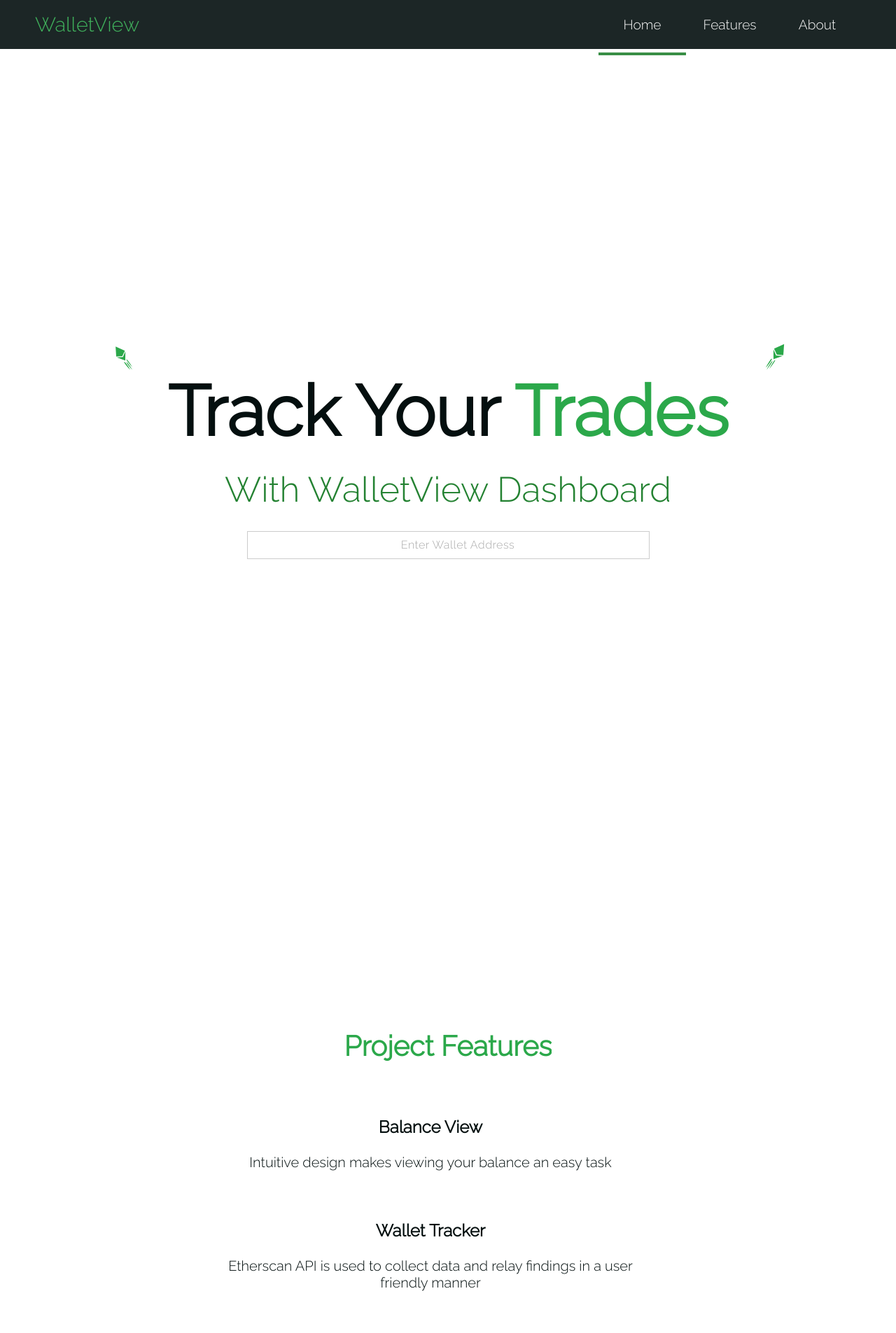
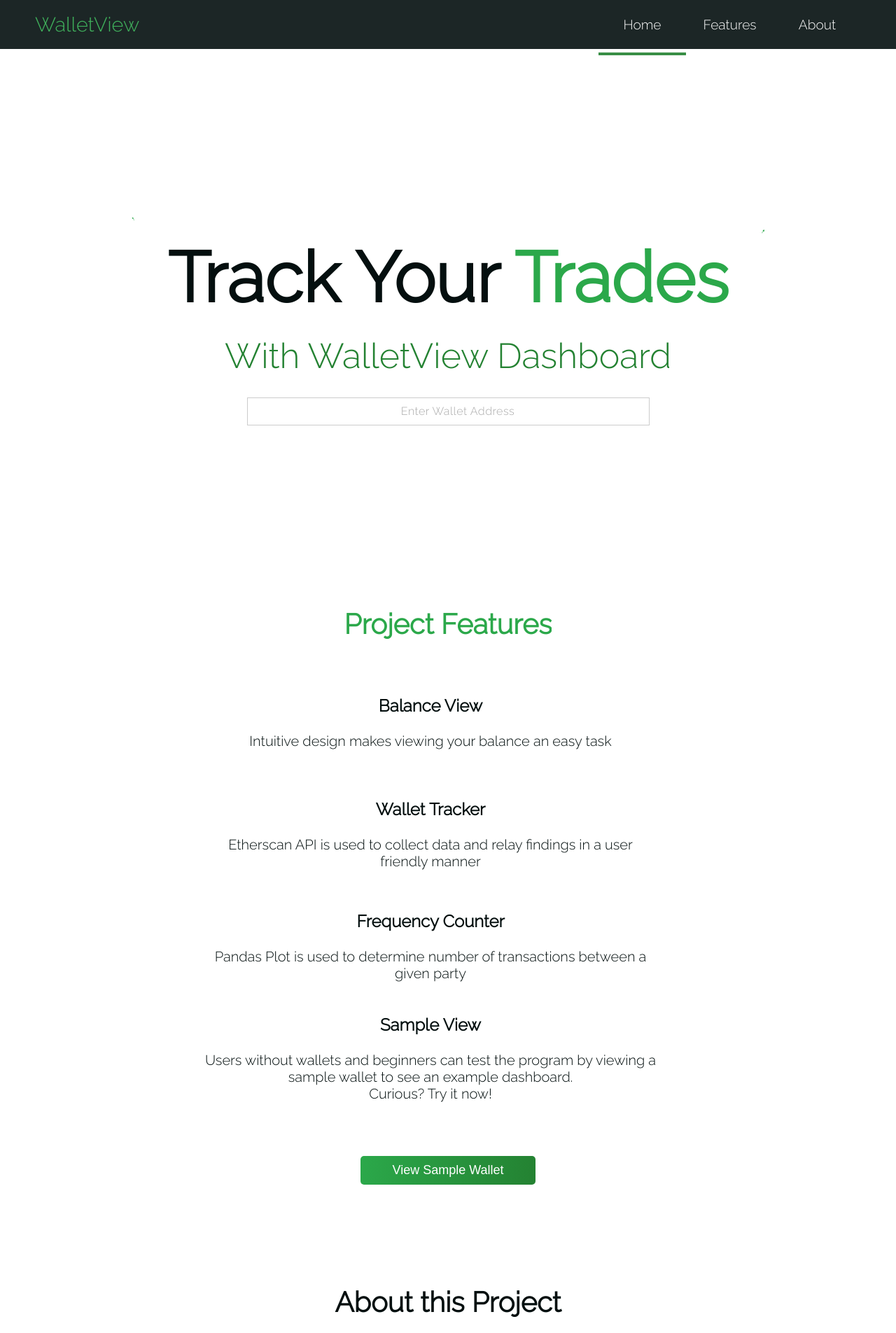
Before and after one commit to A11eged/walletviewmain, a Flask app: page / in a window 1280 px wide. Shown: the top 1905 px of the page at 70% size. Run offline with Flask 2, Linux system fonts and the light colour scheme; some libraries are stand-ins or nearby versions.

Commit message:
removed vh

```diff
--- a/static/css/homepage.css
+++ b/static/css/homepage.css
@@ -176,7 +176,7 @@
 .hero {
   overflow: hidden;
   padding: 200px 0;
-  height: 100vh;
+  /* height: 100vh; */
 }
 
 /* SVG */
@@ -385,8 +385,8 @@
   flex-direction: column;
   justify-content: center;
   align-items: center;
-  height: 100vh;
-  padding: 15rem 0;
+  /* height: 100vh; */
+  /* padding: 15rem 0; */
 }
 
 .features h1 {
@@ -484,7 +484,7 @@
 }
 
 .about {
-  height: 100vh;
+  /* height: 100vh; */
   display: flex;
   flex-direction: column;
   justify-content: center;
```
